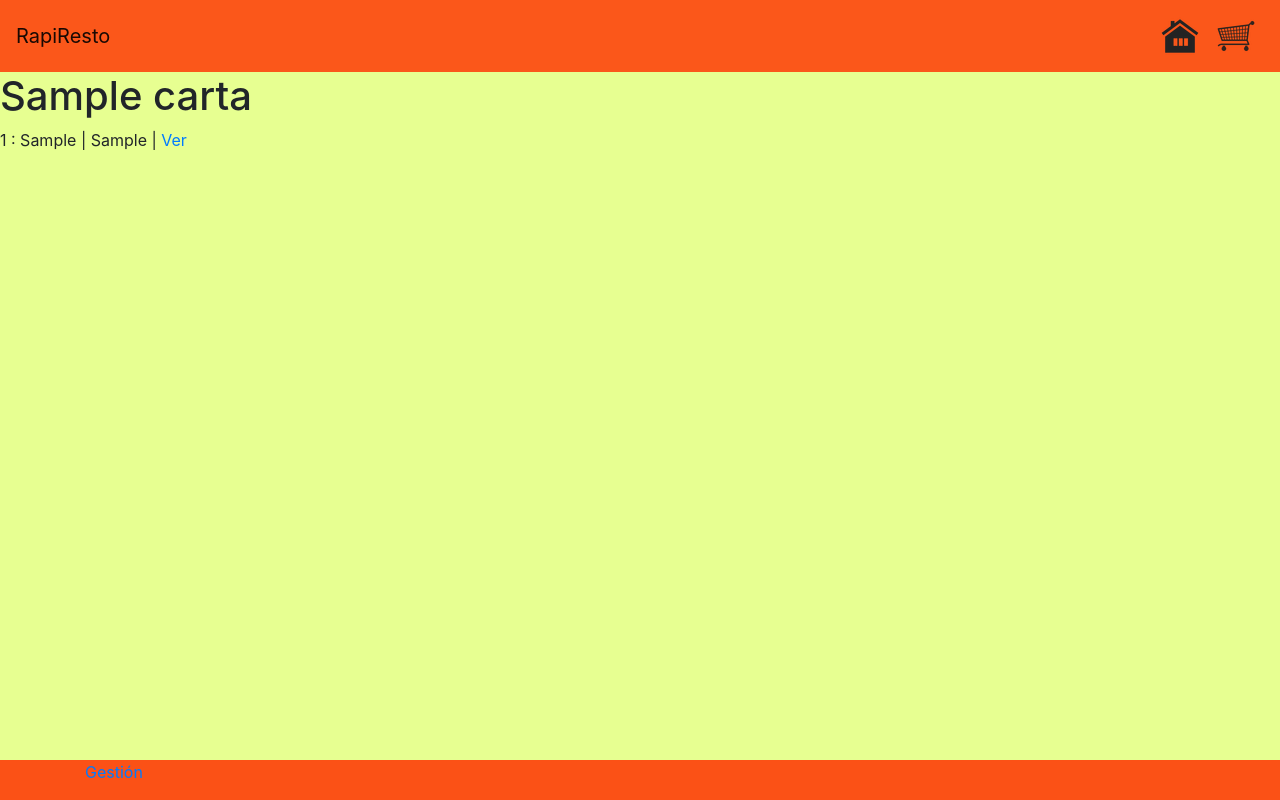
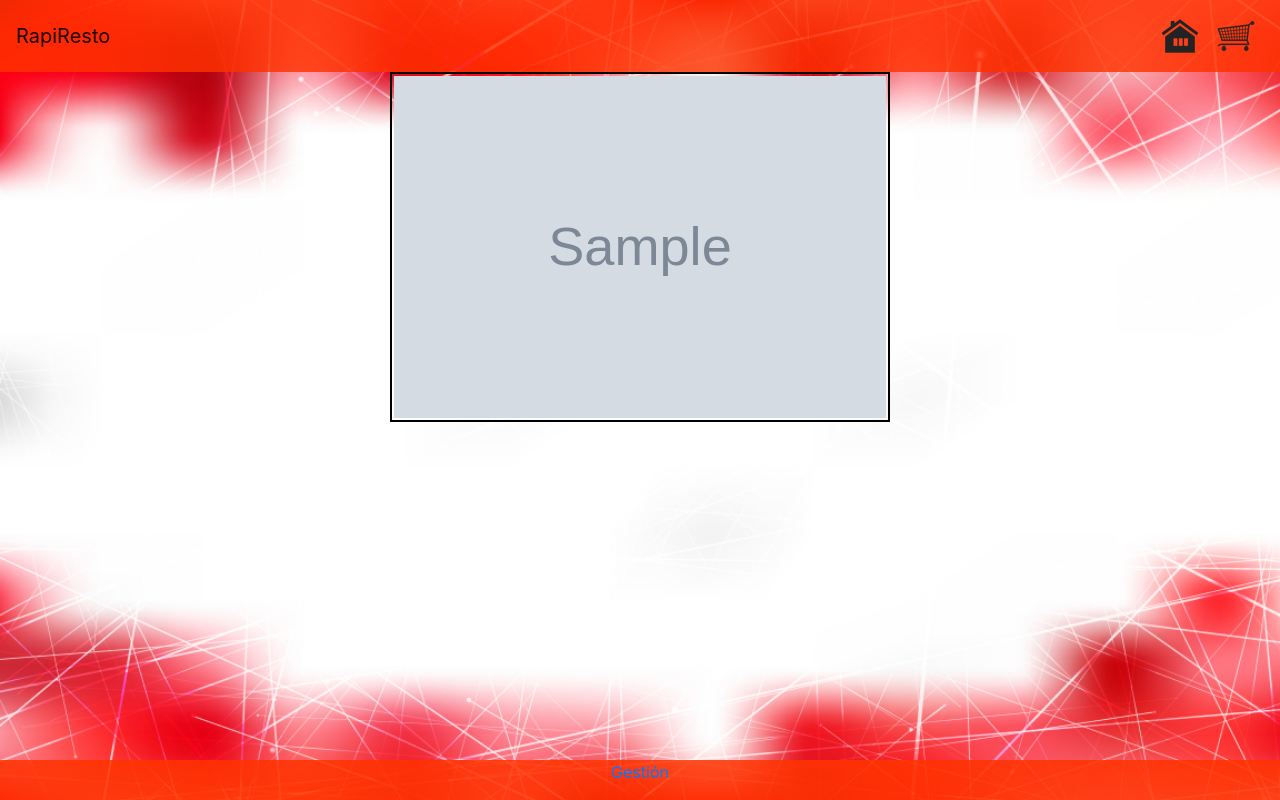
Before and after one commit to damianlopez95/Rapi-Resto, a Django app: page /cartas/1 in a window 1280 px wide. Run offline with Django 3.2, Linux system fonts and the light colour scheme; tables that the repository leaves empty hold one stand-in row (values such as "Sample post"); grey boxes marked "Sample" are stand-in pictures; some libraries are stand-ins or nearby versions.

Commit message:
Mejora de vistas (css)

```diff
--- a/RapiResto_Clientes/templates/cartas.html
+++ b/RapiResto_Clientes/templates/cartas.html
@@ -8,13 +8,10 @@
         <link href='//fonts.googleapis.com/css?family=Lobster&subset=latin,latin-ext' rel='stylesheet' type='text/css'>
     {% endblock css_styles %}
 </head>
-<body>
     {% block content %}
-        {% for carta in cartas %}
-            <h1>{{carta.nombre}}</h1>
-            {{carta.sucursal}}
-            <a >   | <a href = "/carta/{{carta.id}}"> Ver</a>
-            <br>
-        {% endfor %}
+        <body class="fluid-container" id="vistaCartas">
+            {% for carta in cartas %}
+                <a href="/carta/{{carta.id}}"><img class="img-fluid" id="imagen-cartas" src="/static/assets/{{carta.imagen}}"/></a>
+            {% endfor %}
+        </body>
     {% endblock content %}
-</body>
--- a/RapiResto_Responsables/static/css/styles.css
+++ b/RapiResto_Responsables/static/css/styles.css
@@ -4,29 +4,23 @@
     margin: 0;
     height: 100%;
 }
-
 body {
-    /* background: url("../assets/fondo01.png") no-repeat center ; */
     background: rgba(225, 255, 117, 0.795);
     background-size: cover;
     width: 100%;
 }
-
 #page-container {
     position: relative;
     min-height: 100vh;
 }
-
 .navbar {
     background-color: rgb(255, 51, 0, 0.82);
     margin-right: 0%;
     margin-left: 0%;
 }
-
 #content-wrap {
     padding-bottom: 2.5rem;    /* Footer height */
 }
-
 #footer {
     position: absolute;
     bottom: 0;
@@ -54,10 +48,39 @@
 }
 #lbbody {
     background: rgb(255, 51, 0, 0.85);
-    padding: 20px;
+    padding: 25px;
     border-top: 0;
     color: #666;
     border-radius: 10px;
+}
+@media(max-width: 768px){
+    #lbbody {
+        max-width: 100%;
+    }
+}
+@media(max-width: 360px){
+    #lbbody {
+        max-width: 98%;
+    }
+    #lb1 {
+        padding-left: 2%;
+    }
+}
+@media(max-width: 320px){
+    #lbbody {
+        max-width: 90%;
+    }
+    #lb1 {
+        padding-right: 4%;
+    }
+}
+@media(min-width: 768px){
+    #lb1 {
+        padding-top: 1%;
+    }
+    #cont1 {
+        padding-top: 7%;
+    }
 }
 #select-page p {
     color: black;
@@ -79,21 +102,61 @@
     display: flex;
     -ms-flex-wrap: wrap;
     flex-wrap: wrap;
+    justify-content: center;
     align-content: center;
     max-width: 1200px;
-    min-width: 300px;
-
+    min-width: 275px;
 }
-
 #container-alimentos {
     text-align: center;
 }
-
 .img-fluid {
     max-width: 400px;
 }
-
 #cantidadUser {
     max-width: 50%;
     max-height: 50%;
 }
+#vistaCarta {
+    background: url(../assets/Carta-fondo.jpg) no-repeat;
+    background-size: cover;
+    background-attachment: fixed;
+}
+#imagen-carta {
+    max-width: 100%;
+    max-height: 100%;
+}
+
+/* Valores para página de selección de cartas */
+
+#vistaCartas {
+    background: url(../assets/Carta-fondo.jpg) no-repeat;
+    background-size: cover;
+    background-attachment: fixed;
+    justify-content: center;
+    align-content: center;
+    text-align: center;
+}
+#imagen-cartas {
+    max-width: 100%;
+    max-height: 100%;
+}
+@media(max-width: 768px){
+    #imagen-cartas {
+        max-width: 100%;
+        max-height: 100%;
+        padding: 2px;
+        border: 2px solid #000;
+    }
+}
+@media(min-width: 1024px){
+    #imagen-cartas {
+        padding-top: 2px;
+        max-width: 500px;
+        min-width: 500px;
+        max-height: 350px;
+        min-height: 350px;
+        padding: 2px;
+        border: 2px solid #000;
+    }
+}
--- a/RapiResto_Responsables/templates/alimento.html
+++ b/RapiResto_Responsables/templates/alimento.html
@@ -1,5 +1,5 @@
 <!DOCTYPE html>
-{% extends 'base_02.html' %}
+
 {% load crispy_forms_tags %}
 <html lang="es">
 <head>
```
Also changed, not shown: RapiResto_Clientes/templates/carta.html (+9 -4 lines), Carta-cervezas.jpg (added), Carta-pizzas.jpg (added), Carta_cervezas.jpg (added), RapiResto_Responsables/static/assets/Carta-cervezas.jpg (added), RapiResto_Responsables/static/assets/Carta-fondo.jpg (added), RapiResto_Responsables/static/assets/Carta-pizzas.jpg (added), RapiResto_Responsables/static/assets/Fondo carta.png (added), RapiResto_Responsables/static/assets/corona-extra.jpg (added), RapiResto_Responsables/static/assets/pizza-con-tomate-albahaca-y-mozzarella.jpg (added), clasica.jpg (added), corona-extra.jpg (added), pizza-con-tomate-albahaca-y-mozzarella.jpg (added).
